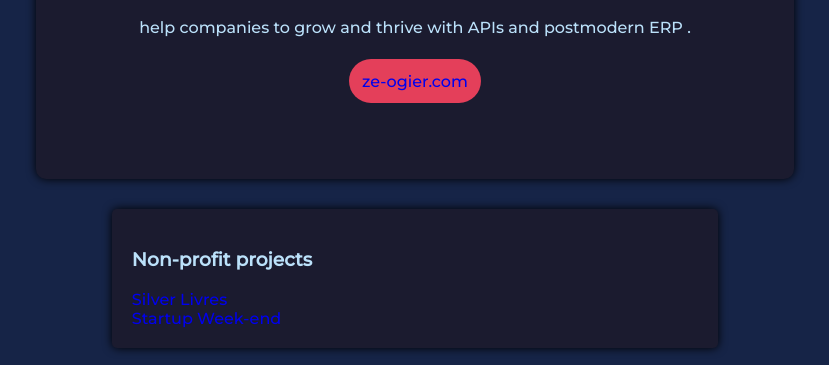
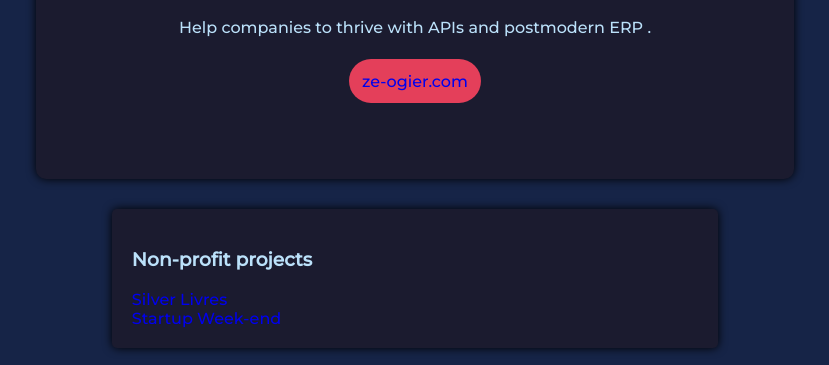
Before and after one commit to stephanefullstack/profile, a plain HTML site: page index.html in a window 1280 px wide. Shown: the part 435-800 px from the top of the page, without its empty margins (225-1054 px from the left). Drawn offline with Linux system fonts and the light colour scheme.

```diff
--- a/index.html
+++ b/index.html
@@ -13,7 +13,7 @@
     <div>
       <h1>Stéphane ZE-OGIER</h1>
       <h2>Product Manager</h2>
-      <p>help companies to grow and thrive with APIs and postmodern ERP .</p>
+      <p>Help companies to thrive with APIs and postmodern ERP .</p>
       <br>
       <a href=http://www.ze-ogier.com/offline/ target="_blank" class="button_pink">ze-ogier.com</a>
       <br>
```
